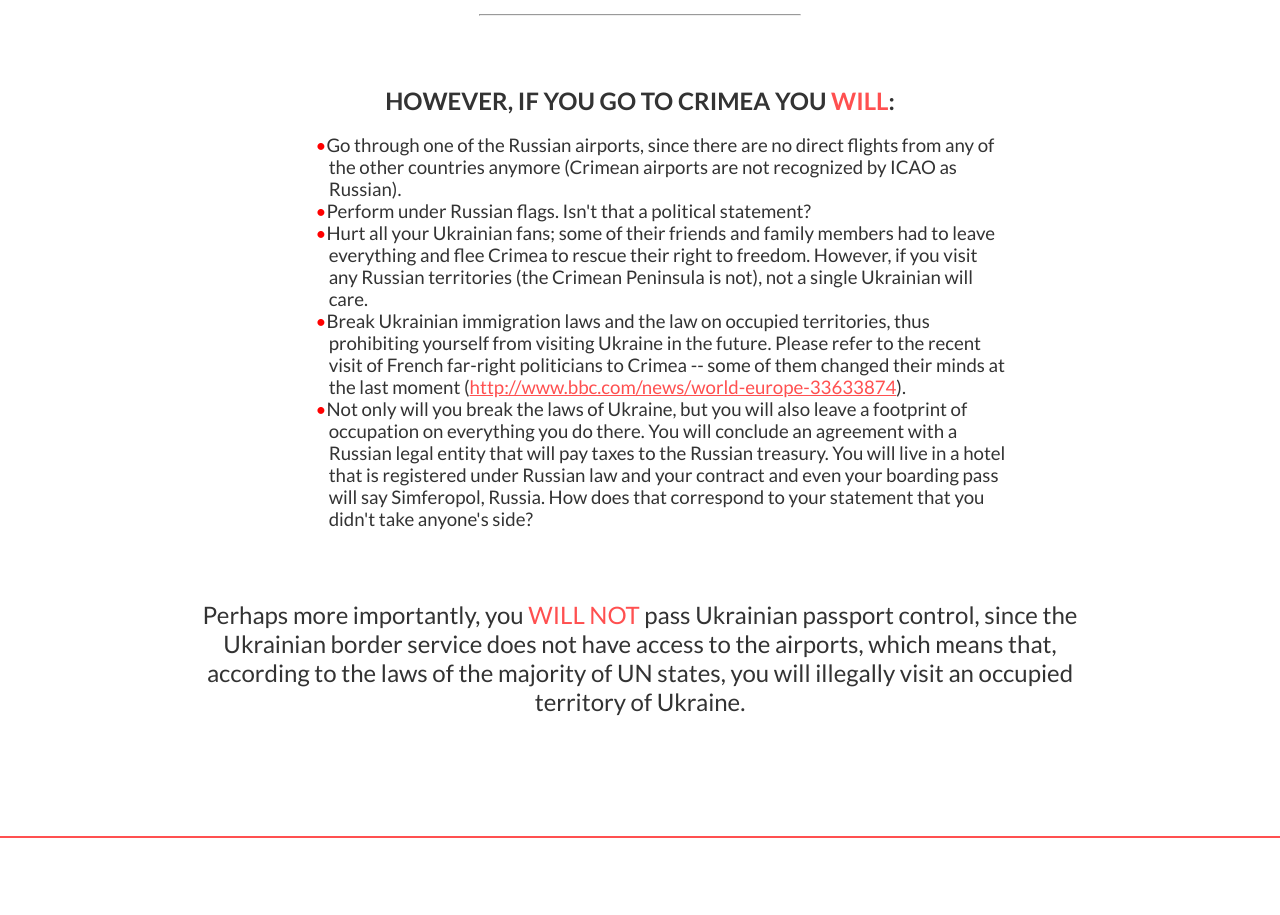
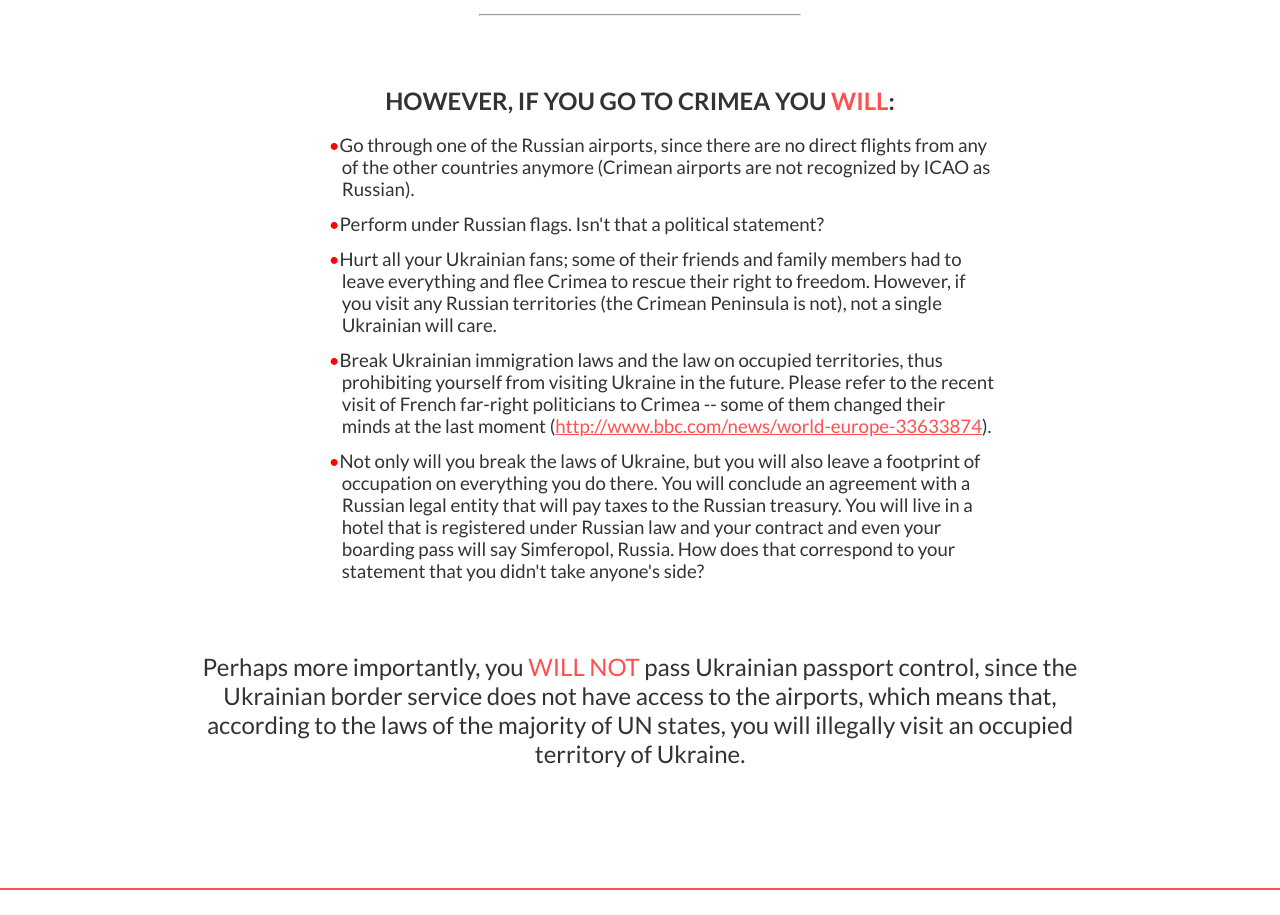
Before and after one commit to shokunin-kishitsu/crimea-warning, a plain HTML site: page index.html in a window 1280 px wide. Shown: the part 960-1875 px from the top of the page. Drawn offline with Linux system fonts and the light colour scheme.

Commit message:
updated css

```diff
--- a/style.css
+++ b/style.css
@@ -103,6 +103,7 @@ ul.you-will li {
   text-align: left;
   padding-left: 1em;
   text-indent: -.7em;
+  margin: 0.7em;
 }
 
 ul.you-will li:before {
```
